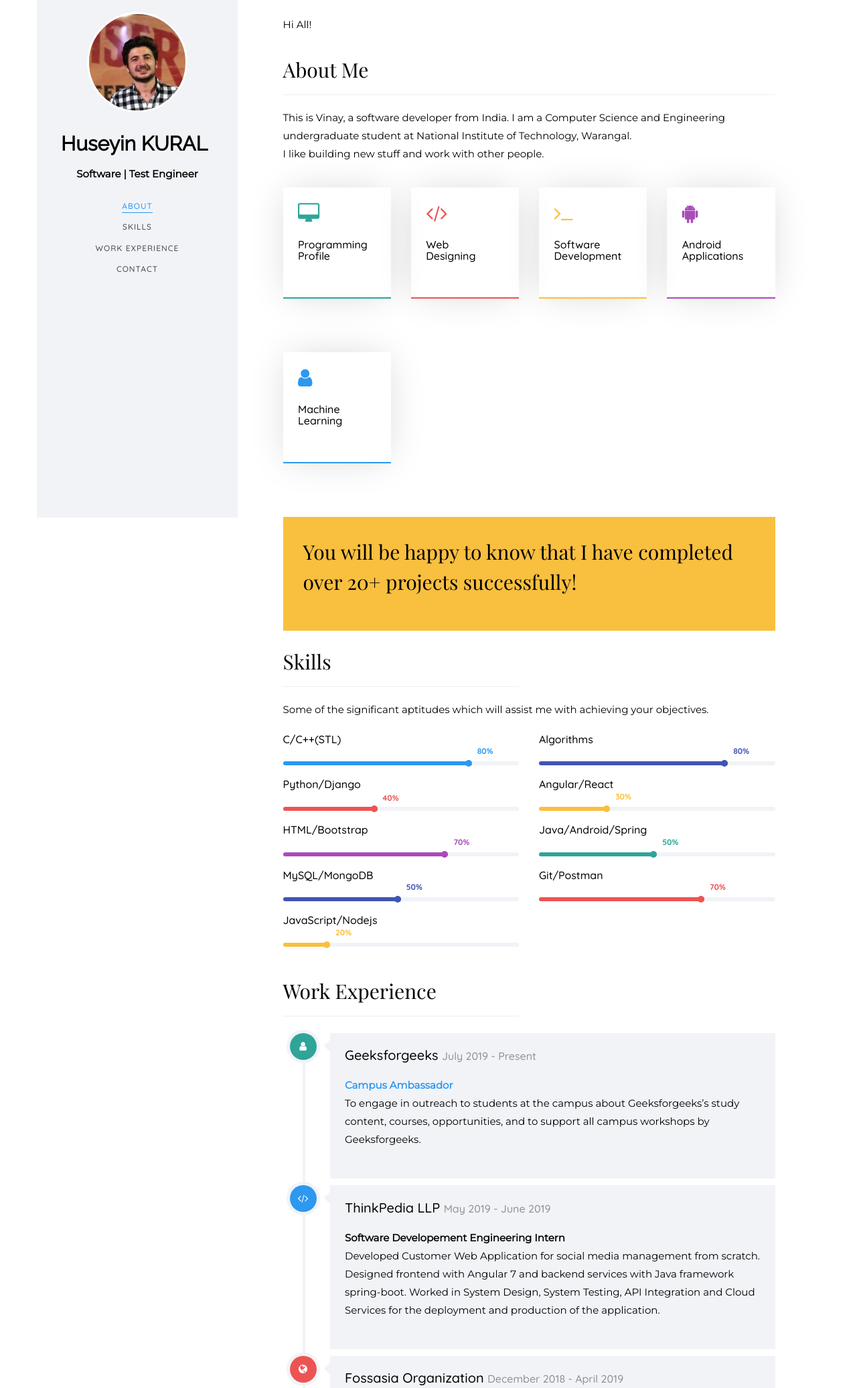
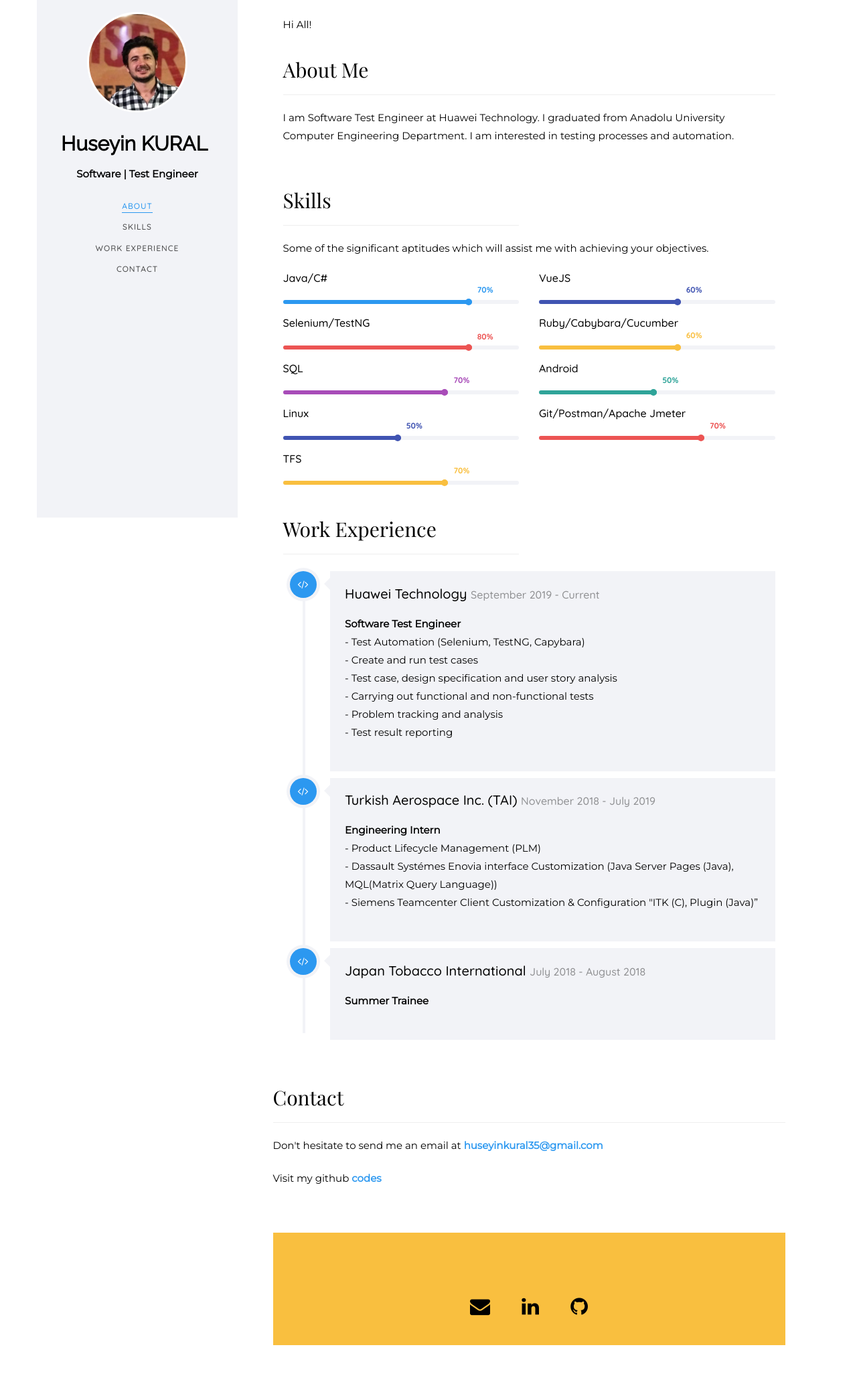
Before and after one commit to huseyinkural/huseyinkural.github.io, a plain HTML site: page index.html in a window 1280 px wide. Shown: the part 27-2100 px from the top of the page at 67% size. After the commit the page ends 2051 px from the top, so only its background shows below. Drawn offline with nearby package versions, Linux system fonts and the light colour scheme; a web font is replaced by a local one.

Commit message:
updated index

```diff
--- a/index.html
+++ b/index.html
@@ -3,11 +3,11 @@
    <head>
       <meta charset="utf-8">
       <meta http-equiv="X-UA-Compatible" content="IE=edge">
-      <title>Vinay Somawat - Computer Science Portfolio Webpage</title>
+      <title>Huseyin KURAL</title>
       <meta name="viewport" content="width=device-width, initial-scale=1">
-      <meta name="description" content="Portfolio webpage of Vinay Somawat" />
+      <meta name="description" content="Portfolio webpage of Huseyin KURAL" />
       <meta name="keywords" content="portfolio,website,personal website,github,projects,computer science and engineering" />
-      <meta name="author" content="Vinay Somawat" />
+      <meta name="author" content="Huseyin Kural" />
       <!--Social Media icons-->
       <link rel="stylesheet" href="https://cdnjs.cloudflare.com/ajax/libs/font-awesome/4.7.0/css/font-awesome.min.css">
       <!-- Place favicon.ico and apple-touch-icon.png in the root directory -->
@@ -76,60 +76,12 @@
                                  <div class="about-desc">
                                     <h2>About Me</h2>
                                     <hr>
-                                    <p>This is Vinay, a software developer from India. I am a Computer Science and Engineering undergraduate student at National Institute of Technology, Warangal.<br>I like building new stuff and work with other people.</p>
+                                    <p>I am Software Test Engineer at Huawei Technology. I graduated from Anadolu University Computer Engineering Department. I am interested in testing processes and automation.</p>
                                  </div>
                               </div>
                            </div>
-                           <div class="row">
-                              <div class="col-md-3 animate-box" data-animate-effect="fadeInRight">
-                                 <a href="cp.html" target="_blank">
-                                    <div class="services color-5">
-                                       <span class="icon2"><i class="fa fa-desktop"></i></span>
-                                       <h3>Programming<br> Profile</h3>
-                                    </div>
-                                 </a>
-                              </div>
-                              <div class="col-md-3 animate-box" data-animate-effect="fadeInRight">
-                                 <a href="webdev.html" target="_blank">
-                                    <div class="services color-2">
-                                       <span class="icon2"><i class="fa fa-code"></i></span>
-                                       <h3>Web<br> Designing</h3>
-                                    </div>
-                                 </a>
-                              </div>
-                              <div class="col-md-3 animate-box" data-animate-effect="fadeInRight">
-                                 <a href="software.html" target="_blank">
-                                    <div class="services color-3">
-                                       <span class="icon2"><i class="fa fa-terminal"></i></span>
-                                       <h3>Software Development</h3>
-                                    </div>
-                                 </a>
-                              </div>
-                              <div class="col-md-3 animate-box" data-animate-effect="fadeInRight">
-                                 <a href="android.html" target="_blank">
-                                    <div class="services color-4">
-                                       <span class="icon2"><i class="fa fa-android"></i></span>
-                                       <h3>Android Applications</h3>
-                                    </div>
-                                 </a>
-                              </div>
-                              <div class="col-md-3 animate-box" data-animate-effect="fadeInRight">
-                                 <a href="ml.html" target="_blank">
-                                    <div class="services color-1">
-                                       <span class="icon2"><i class="fa fa-user"></i></span>
-                                       <h3>Machine Learning</h3>
-                                    </div>
-                                 </a>
-                              </div>
-                           </div>
-                           <div class="row">
-                              <div class="col-md-12 animate-box" data-animate-effect="fadeInLeft">
-                                 <div class="hire">
-                                    <h2>You will be happy to know that I have completed over 20+ projects successfully!</h2>
-<!--                                    <a href="#" class="btn-hire" style="text-align: center;">Download Resume</a>-->
-                                 </div>
-                              </div>
-                           </div>
+
+
                         </div>
                      </div>
                   </div>
@@ -148,51 +100,51 @@
                      <div class="row">
                         <div class="col-md-6 animate-box" data-animate-effect="fadeInLeft">
                            <div class="progress-wrap">
-                              <h3 style="font-weight: 500;">C/C++(STL)</h3>
+                              <h3 style="font-weight: 500;">Java/C#</h3>
                               <div class="progress">
                                  <div class="progress-bar color-1" role="progressbar" aria-valuenow="80"
+                                    aria-valuemin="0" aria-valuemax="100" style="width:80%">
+                                    <span>70%</span>
+                                 </div>
+                              </div>
+                           </div>
+                        </div>
+                         <div class="col-md-6 animate-box" data-animate-effect="fadeInRight">
+                           <div class="progress-wrap">
+                              <h3 style="font-weight: 500;">VueJS</h3>
+                              <div class="progress">
+                                 <div class="progress-bar color-6" role="progressbar" aria-valuenow="60"
+                                    aria-valuemin="0" aria-valuemax="100" style="width:60%">
+                                    <span>60%</span>
+                                 </div>
+                              </div>
+                           </div>
+                        </div>
+                        <div class="col-md-6 animate-box" data-animate-effect="fadeInRight">
+                           <div class="progress-wrap">
+                              <h3 style="font-weight: 500;">Selenium/TestNG</h3>
+                              <div class="progress">
+                                 <div class="progress-bar color-2" role="progressbar" aria-valuenow="80"
                                     aria-valuemin="0" aria-valuemax="100" style="width:80%">
                                     <span>80%</span>
                                  </div>
                               </div>
                            </div>
                         </div>
-                         <div class="col-md-6 animate-box" data-animate-effect="fadeInRight">
+                        <div class="col-md-6 animate-box" data-animate-effect="fadeInLeft">
                            <div class="progress-wrap">
-                              <h3 style="font-weight: 500;">Algorithms</h3>
+                              <h3 style="font-weight: 500;">Ruby/Cabybara/Cucumber</h3>
                               <div class="progress">
-                                 <div class="progress-bar color-6" role="progressbar" aria-valuenow="80"
-                                    aria-valuemin="0" aria-valuemax="100" style="width:80%">
-                                    <span>80%</span>
+                                 <div class="progress-bar color-3" role="progressbar" aria-valuenow="60"
+                                    aria-valuemin="0" aria-valuemax="100" style="width:60%">
+                                    <span>60%</span>
                                  </div>
                               </div>
                            </div>
                         </div>
                         <div class="col-md-6 animate-box" data-animate-effect="fadeInRight">
                            <div class="progress-wrap">
-                              <h3 style="font-weight: 500;">Python/Django</h3>
-                              <div class="progress">
-                                 <div class="progress-bar color-2" role="progressbar" aria-valuenow="40"
-                                    aria-valuemin="0" aria-valuemax="100" style="width:40%">
-                                    <span>40%</span>
-                                 </div>
-                              </div>
-                           </div>
-                        </div>
-                        <div class="col-md-6 animate-box" data-animate-effect="fadeInLeft">
-                           <div class="progress-wrap">
-                              <h3 style="font-weight: 500;">Angular/React</h3>
-                              <div class="progress">
-                                 <div class="progress-bar color-3" role="progressbar" aria-valuenow="30"
-                                    aria-valuemin="0" aria-valuemax="100" style="width:30%">
-                                    <span>30%</span>
-                                 </div>
-                              </div>
-                           </div>
-                        </div>
-                        <div class="col-md-6 animate-box" data-animate-effect="fadeInRight">
-                           <div class="progress-wrap">
-                              <h3 style="font-weight: 500;">HTML/Bootstrap</h3>
+                              <h3 style="font-weight: 500;">SQL</h3>
                               <div class="progress">
                                  <div class="progress-bar color-4" role="progressbar" aria-valuenow="70"
                                     aria-valuemin="0" aria-valuemax="100" style="width:70%">
@@ -203,7 +155,7 @@
                         </div>
                         <div class="col-md-6 animate-box" data-animate-effect="fadeInLeft">
                            <div class="progress-wrap">
-                              <h3 style="font-weight: 500;">Java/Android/Spring</h3>
+                              <h3 style="font-weight: 500;">Android</h3>
                               <div class="progress">
                                  <div class="progress-bar color-5" role="progressbar" aria-valuenow="50"
                                     aria-valuemin="0" aria-valuemax="100" style="width:50%">
@@ -214,7 +166,7 @@
                         </div>
                         <div class="col-md-6 animate-box" data-animate-effect="fadeInRight">
                            <div class="progress-wrap">
-                              <h3 style="font-weight: 500;">MySQL/MongoDB</h3>
+                              <h3 style="font-weight: 500;">Linux</h3>
                               <div class="progress">
                                  <div class="progress-bar color-6" role="progressbar" aria-valuenow="50"
                                     aria-valuemin="0" aria-valuemax="100" style="width:50%">
@@ -225,7 +177,7 @@
                         </div>
                         <div class="col-md-6 animate-box" data-animate-effect="fadeInLeft">
                            <div class="progress-wrap">
-                              <h3 style="font-weight: 500;">Git/Postman</h3>
+                              <h3 style="font-weight: 500;">Git/Postman/Apache Jmeter</h3>
                               <div class="progress">
                                  <div class="progress-bar color-7" role="progressbar" aria-valuenow="70"
                                     aria-valuemin="0" aria-valuemax="100" style="width:70%">
@@ -236,11 +188,11 @@
                         </div>
                         <div class="col-md-6 animate-box" data-animate-effect="fadeInRight">
                            <div class="progress-wrap">
-                              <h3 style="font-weight: 500;">JavaScript/Nodejs</h3>
+                              <h3 style="font-weight: 500;">TFS</h3>
                               <div class="progress">
-                                 <div class="progress-bar color-3" role="progressbar" aria-valuenow="20"
-                                    aria-valuemin="0" aria-valuemax="100" style="width:20%">
-                                    <span>20%</span>
+                                 <div class="progress-bar color-3" role="progressbar" aria-valuenow="70"
+                                    aria-valuemin="0" aria-valuemax="100" style="width:70%">
+                                    <span>70%</span>
                                  </div>
                               </div>
                            </div>
@@ -260,47 +212,47 @@
                      <div class="row">
                         <div class="col-md-12">
                            <div class="timeline-centered">
-                              <article class="timeline-entry animate-box" data-animate-effect="fadeInRight">
-                                 <div class="timeline-entry-inner">
-                                    <div class="timeline-icon color-5">
-                                       <i class="fa fa-user"></i>
-                                    </div>
-                                    <div class="timeline-label">
-                                       <h2><a href="#">Geeksforgeeks</a> <span>July 2019 - Present</span></h2>
-                                       <p><strong><a href="https://auth.geeksforgeeks.org/user/somawatvinay/profile">Campus Ambassador</a></strong><br> To engage in outreach to students at the campus about Geeksforgeeks’s study content, courses, opportunities, and to support all campus workshops by Geeksforgeeks.</p>
-                                       <p></p>
-                                    </div>
-                                 </div>
-                              </article>
                               <article class="timeline-entry animate-box" data-animate-effect="fadeInLeft">
                                  <div class="timeline-entry-inner">
                                     <div class="timeline-icon color-1">
                                        <i class="fa fa-code"></i>
                                     </div>
                                     <div class="timeline-label">
-                                       <h2><a href="#">ThinkPedia LLP</a> <span>May 2019 - June 2019</span></h2>
-                                       <p><strong>Software Developement Engineering Intern</strong><br>Developed Customer Web Application for social media management from scratch.<br>Designed frontend with Angular 7 and backend services with Java framework spring-boot. Worked in System Design, System Testing, API Integration and Cloud Services for the deployment and production of the application.</p>
+                                       <h2><a href="#">Huawei Technology</a> <span>September 2019 - Current</span></h2>
+                                       <p><strong>Software Test Engineer</strong><br>- Test Automation (Selenium, TestNG, Capybara) <br>- Create and run test cases <br>- Test case, design specification and user story analysis <br>- Carrying out functional and non-functional tests <br>- Problem tracking and analysis <br>- Test result reporting</p>
                                        <p></p>
                                     </div>
                                  </div>
                               </article>
-                              <article class="timeline-entry animate-box" data-animate-effect="fadeInRight">
+
+                              <article class="timeline-entry animate-box" data-animate-effect="fadeInLeft">
                                  <div class="timeline-entry-inner">
-                                    <div class="timeline-icon color-2">
-                                       <i class="fa fa-globe"></i>
+                                    <div class="timeline-icon color-1">
+                                       <i class="fa fa-code"></i>
                                     </div>
                                     <div class="timeline-label">
-                                       <h2><a href="#">Fossasia Organization</a> <span>December 2018 - April 2019 </span></h2>
-                                       <p><strong>Open Source Contributor</strong><br>Contributed in projects Badgeyay, OpenEvent Frontend, account.susi.ai. <br>Raised 13 pull requests and 10+ front-end and backend issues. Also reviewed, perfected and pushed the codes of other developers in production.</p>
+                                       <h2><a href="#">Turkish Aerospace Inc. (TAI)</a> <span>November 2018 - July 2019</span></h2>
+                                       <p><strong>Engineering Intern</strong><br>- Product Lifecycle Management (PLM)
+                                          <br>- Dassault Systémes Enovia interface Customization (Java Server Pages (Java), MQL(Matrix Query Language))
+                                          <br>- Siemens Teamcenter Client Customization & Configuration "ITK (C), Plugin (Java)”</p>
+                                       <p></p>
                                     </div>
                                  </div>
                               </article>
-                              <article class="timeline-entry begin animate-box" data-animate-effect="fadeInBottom">
+
+                              <article class="timeline-entry animate-box" data-animate-effect="fadeInLeft">
                                  <div class="timeline-entry-inner">
-                                    <div class="timeline-icon color-none">
+                                    <div class="timeline-icon color-1">
+                                       <i class="fa fa-code"></i>
+                                    </div>
+                                    <div class="timeline-label">
+                                       <h2><a href="#">Japan Tobacco International</a> <span>July 2018 - August 2018</span></h2>
+                                       <p><strong>Summer Trainee</strong><br></p>
+                                       <p></p>
                                     </div>
                                  </div>
                               </article>
+
                            </div>
                         </div>
                      </div>
@@ -314,8 +266,8 @@
                            <div class="row row-bottom-padded-sm animate-box" data-animate-effect="fadeInLeft">
                               <h2>Contact</h2>
                               <hr>
-                              <p>On the off chance that you might want to connect with me, be it for investigating innovation, business, or to simply say hello, don't hesitate to send me an email at <strong><a href = "mailto: vinaysomawat@hotmail.com">vinaysomawat@hotmail.com</a></strong></p>
-                              <p>Visit my blog <strong><a href="https://programmingdairies.github.io/">programming dairies.</a></strong></p>
+                              <p>Don't hesitate to send me an email at <strong><a href = "mailto: huseyinkural35@gmail.com">huseyinkural35@gmail.com</a></strong></p>
+                              <p>Visit my github <strong><a href="https://github.com/huseyinkural">codes</a></strong></p>
                            </div>
                         </div>
                      </div>
@@ -328,18 +280,16 @@
                         <div class="col-md-12">
                            <div class="row row-bottom-padded-sm animate-box" data-animate-effect="fadeInLeft">
                               <div class="hire">
-                                 <p style="text-align: center"><strong>If you like my work and efforts, please consider buying me a coffee.<br>Thank you for your support!</strong></p>
+
                                  <div align=center>
                                     <link href="https://fonts.googleapis.com/css?family=Cookie" rel="stylesheet">
-                                    <a class="bmc-button" target="_blank" href="https://www.buymeacoffee.com/r194dME8y"><img src="https://bmc-cdn.nyc3.digitaloceanspaces.com/BMC-button-images/BMC-btn-logo.svg" alt="Buy me a coffee"><span style="margin-left:5px">Buy me a coffee</span></a>
                                     <br><br>
-                                    <p style="font-size: 30px; margin-bottom: 0px;"><a href="https://twitter.com/Vinay_Somawat" style="color: black;" class="fa fa-twitter"></a> &nbsp;&nbsp;&nbsp;&nbsp;
-                                       <a href="https://www.linkedin.com/in/vinasomawat/" style="color: black;" class="fa fa-linkedin"></a> &nbsp;&nbsp;&nbsp;&nbsp;
-                                       <a href="https://www.quora.com/profile/Vinay-Somawat" style="color: black;" class="fa fa-quora"></a> &nbsp;&nbsp;&nbsp;&nbsp;
-                                       <a href="https://github.com/vinaysomawat" style="color: black;" class="fa fa-github"></a>
+                                    <p style="font-size: 30px; margin-bottom: 0px;">
+                                       <a href="mailto: huseyinkural35@gmail.com" style="color: black;" class="fa fa-envelope"></a> &nbsp;&nbsp;&nbsp;&nbsp;
+                                       <a href="https://www.linkedin.com/in/huseyinkural/" style="color: black;" class="fa fa-linkedin"></a> &nbsp;&nbsp;&nbsp;&nbsp;
+                                       <a href="https://github.com/huseyinkural" style="color: black;" class="fa fa-github"></a>
                                     </p>
                                  </div>
-                                 <p style="text-align: center; margin-bottom: -20px;"><strong>&copy; No Copyrights, feel free to use this template.</strong></p>
                               </div>
                            </div>
                         </div>
```
